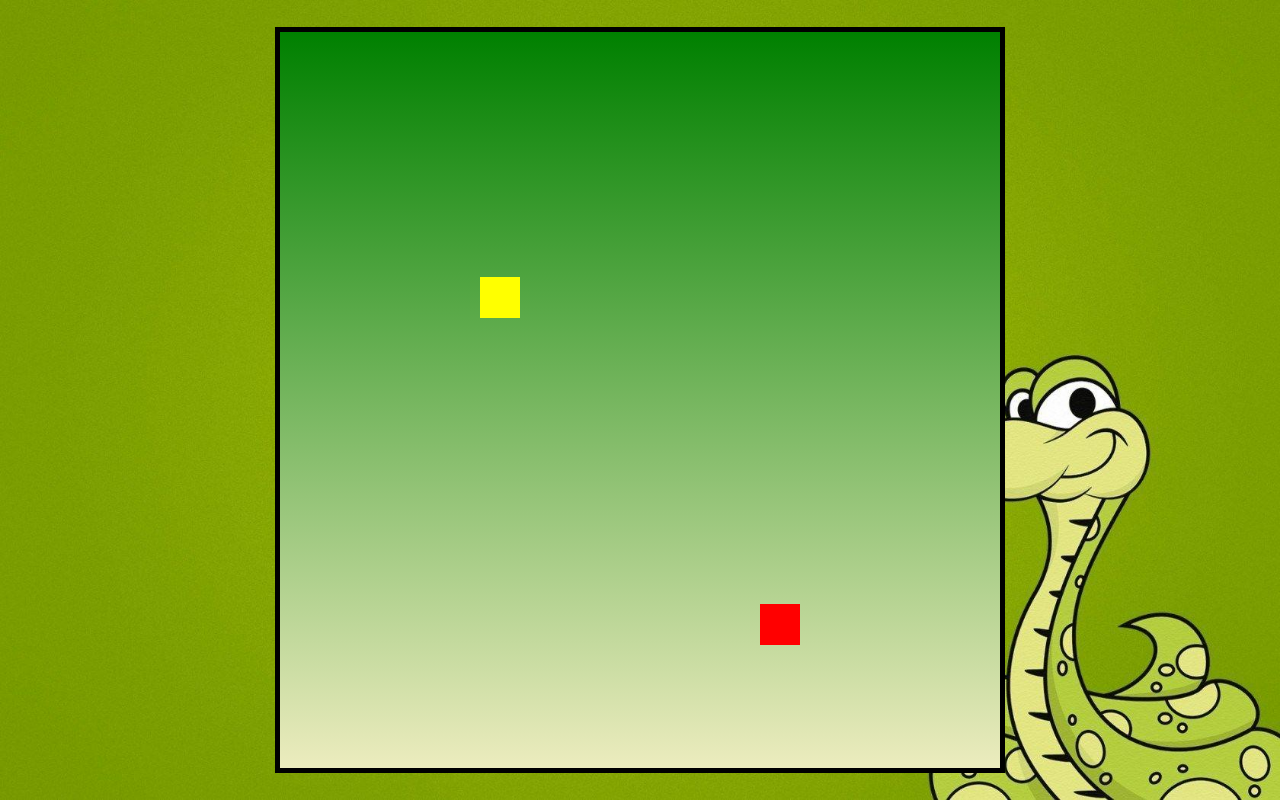
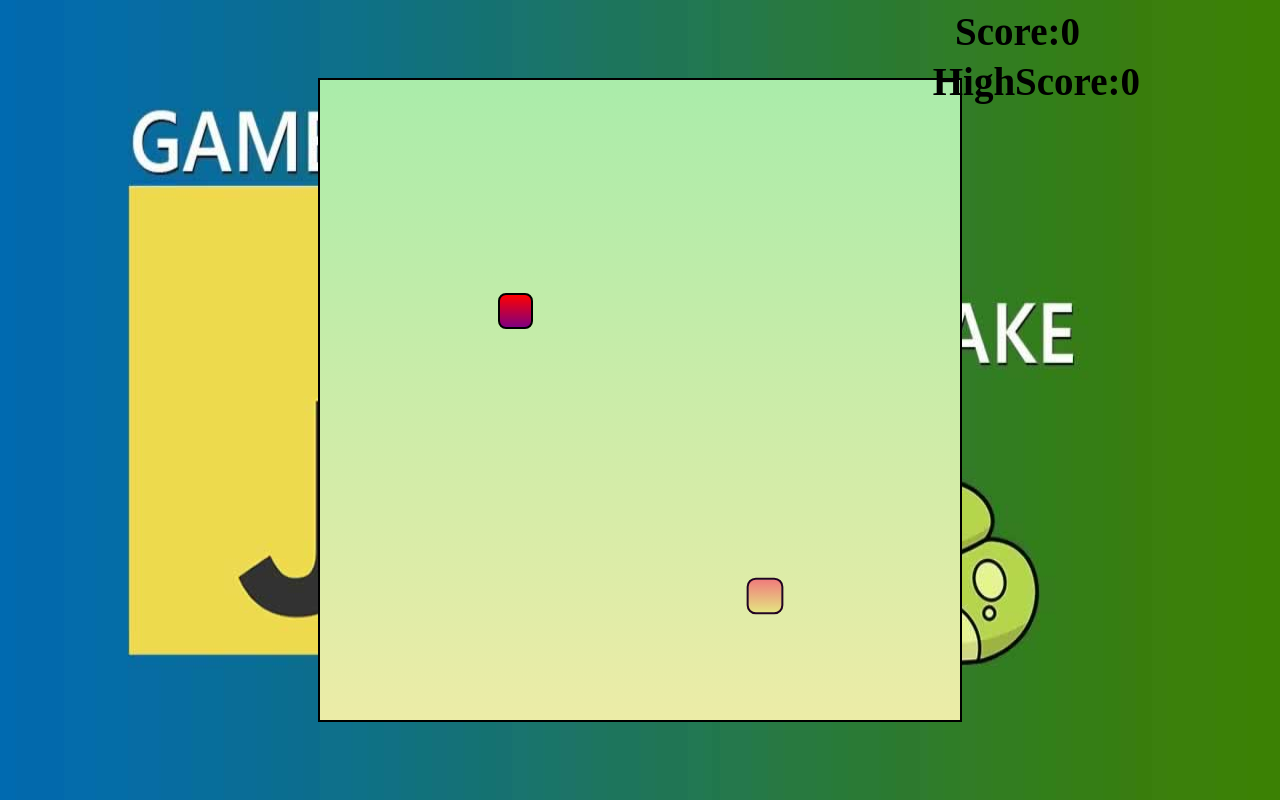
Before and after one commit to ankitkapoor8437/SNAKE_GAME-USING-JS, a plain HTML site: page index.html in a window 1280 px wide. Drawn offline with Linux system fonts and the light colour scheme; a web font is replaced by a local one.

Commit message:
second commit

```diff
--- a/css/style.css
+++ b/css/style.css
@@ -1,36 +1,62 @@
+@import url('https://fonts.googleapis.com/css2?family=New+Tegomin&display=swap');
 * {
     padding: 0;
     margin: 0;
 }
 
 .body {
-    background: url("/img/bg.jpg");
+    background: url("../img/snake.jpg");
     min-height: 100vh;
-    background-size: 100vw, 70vh;
+    background-size: 100vw 100vh;
     background-repeat: no-repeat;
     display: flex;
     justify-content: center;
     align-items: center;
 }
 
+#scoreBox {
+    position: absolute;
+    top: 9px;
+    right: 200px;
+    font-size: 39px;
+    font-weight: bold;
+    font-family: 'New Tegomin', serif;
+}
+
+#hiscoreBox {
+    position: absolute;
+    top: 59px;
+    right: 140px;
+    font-size: 39px;
+    font-weight: bold;
+    font-family: 'New Tegomin', serif;
+}
+
 #board {
-    background: linear-gradient(green, rgb(236, 236, 190));
-    width: 90vmin;
-    height: 92vmin;
-    border: 5px solid black;
+    background: linear-gradient(rgb(170, 236, 170), rgb(236, 236, 167));
+    width: 80vmin;
+    height: 80vmin;
+    border: 2px solid black;
     display: grid;
     grid-template-rows: repeat(18, 1fr);
     grid-template-columns: repeat(18, 1fr);
 }
 
 .head {
-    background-color: red;
+    background: linear-gradient(rgb(240, 124, 124), rgb(228, 228, 129));
+    border: 2px solid rgb(34, 4, 34);
+    transform: scale(1.02);
+    border-radius: 9px;
 }
 
 .snake {
     background-color: purple;
+    border: .25vmin solid white;
+    border-radius: 12px;
 }
 
 .food {
-    background-color: yellow;
+    background: linear-gradient(red, purple);
+    border: .25vmin solid black;
+    border-radius: 8px;
 }
--- a/index.html
+++ b/index.html
@@ -10,6 +10,10 @@
 
 <body>
     <div class="body">
+        <div id="scoreBox">Score:0
+        </div>
+        <div id="hiscoreBox">HighScore:0
+        </div>
         <div id="board">
 
         </div>
--- a/js/index.js
+++ b/js/index.js
@@ -4,19 +4,19 @@ const foodSound = new Audio('music/food.mp3');
 const gameOverSound = new Audio('music/gameover.mp3');
 const moveSound = new Audio('music/move.mp3');
 const musicSound = new Audio('music/music.mp3');
-let speed = 8;
+let speed = 19;
 let score = 0;
 let lastPaintTime = 0;
 let snakeArr = [
     { x: 13, y: 15 }
 ];
 
-food = { x: 6, y: 7 }
-    //  Game functions
+food = { x: 6, y: 7 };
 
+// Game Functions
 function main(ctime) {
     window.requestAnimationFrame(main);
-    // console.log(ctime);
+    // console.log(ctime)
     if ((ctime - lastPaintTime) / 1000 < 1 / speed) {
         return;
     }
@@ -39,66 +39,79 @@ function isCollide(snake) {
     return false;
 }
 
-
 function gameEngine() {
-    // part 1: updating the snake array.
+    // Part 1: Updating the snake array & Food
     if (isCollide(snakeArr)) {
         gameOverSound.play();
         musicSound.pause();
         inputDir = { x: 0, y: 0 };
-        alert("Game Over. Please any key to play again! ")
+        alert("Game Over. Press any key to play again!");
         snakeArr = [{ x: 13, y: 15 }];
         musicSound.play();
         score = 0;
-
     }
 
-
-
-    // if you have eatan the food, increament the score and regenerate the food.
+    // If you have eaten the food, increment the score and regenerate the food
     if (snakeArr[0].y === food.y && snakeArr[0].x === food.x) {
         foodSound.play();
+        score += 1;
+        if (score > hiscoreval) {
+            hiscoreval = score;
+            localStorage.setItem("hiscore", JSON.stringify(hiscoreval));
+            hiscoreBox.innerHTML = "HiScore: " + hiscoreval;
+        }
+        scoreBox.innerHTML = "Score: " + score;
         snakeArr.unshift({ x: snakeArr[0].x + inputDir.x, y: snakeArr[0].y + inputDir.y });
         let a = 2;
         let b = 16;
         food = { x: Math.round(a + (b - a) * Math.random()), y: Math.round(a + (b - a) * Math.random()) }
     }
 
-    // moving the snake.
+    // Moving the snake
     for (let i = snakeArr.length - 2; i >= 0; i--) {
         snakeArr[i + 1] = {...snakeArr[i] };
-
     }
 
     snakeArr[0].x += inputDir.x;
     snakeArr[0].y += inputDir.y;
-    // part 2: render the snake and food.
-    // display the snake
+
+    // Part 2: Display the snake and Food
+    // Display the snake
     board.innerHTML = "";
     snakeArr.forEach((e, index) => {
         snakeElement = document.createElement('div');
         snakeElement.style.gridRowStart = e.y;
         snakeElement.style.gridColumnStart = e.x;
+
         if (index === 0) {
             snakeElement.classList.add('head');
-
         } else {
             snakeElement.classList.add('snake');
-
         }
         board.appendChild(snakeElement);
     });
-    // diaplay the food
+    // Display the food
     foodElement = document.createElement('div');
     foodElement.style.gridRowStart = food.y;
     foodElement.style.gridColumnStart = food.x;
-    foodElement.classList.add('food');
+    foodElement.classList.add('food')
     board.appendChild(foodElement);
+
 
 }
 
 
-// main logic starts here
+// Main logic starts here
+musicSound.play();
+let hiscore = localStorage.getItem("hiscore");
+if (hiscore === null) {
+    hiscoreval = 0;
+    localStorage.setItem("hiscore", JSON.stringify(hiscoreval))
+} else {
+    hiscoreval = JSON.parse(hiscore);
+    hiscoreBox.innerHTML = "HiScore: " + hiscore;
+}
+
 window.requestAnimationFrame(main);
 window.addEventListener('keydown', e => {
     inputDir = { x: 0, y: 1 } // Start the game
```
Also changed, not shown: img/snake.jpg (added).
